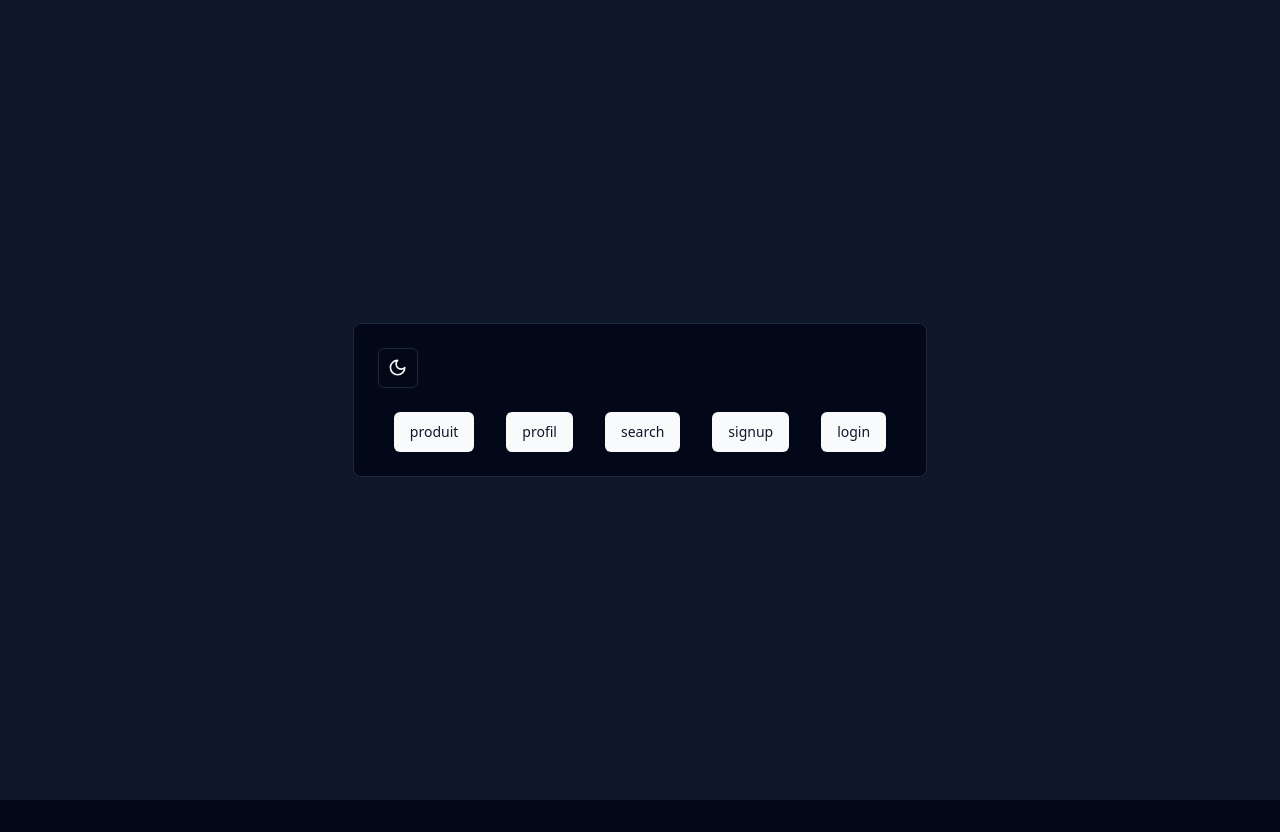
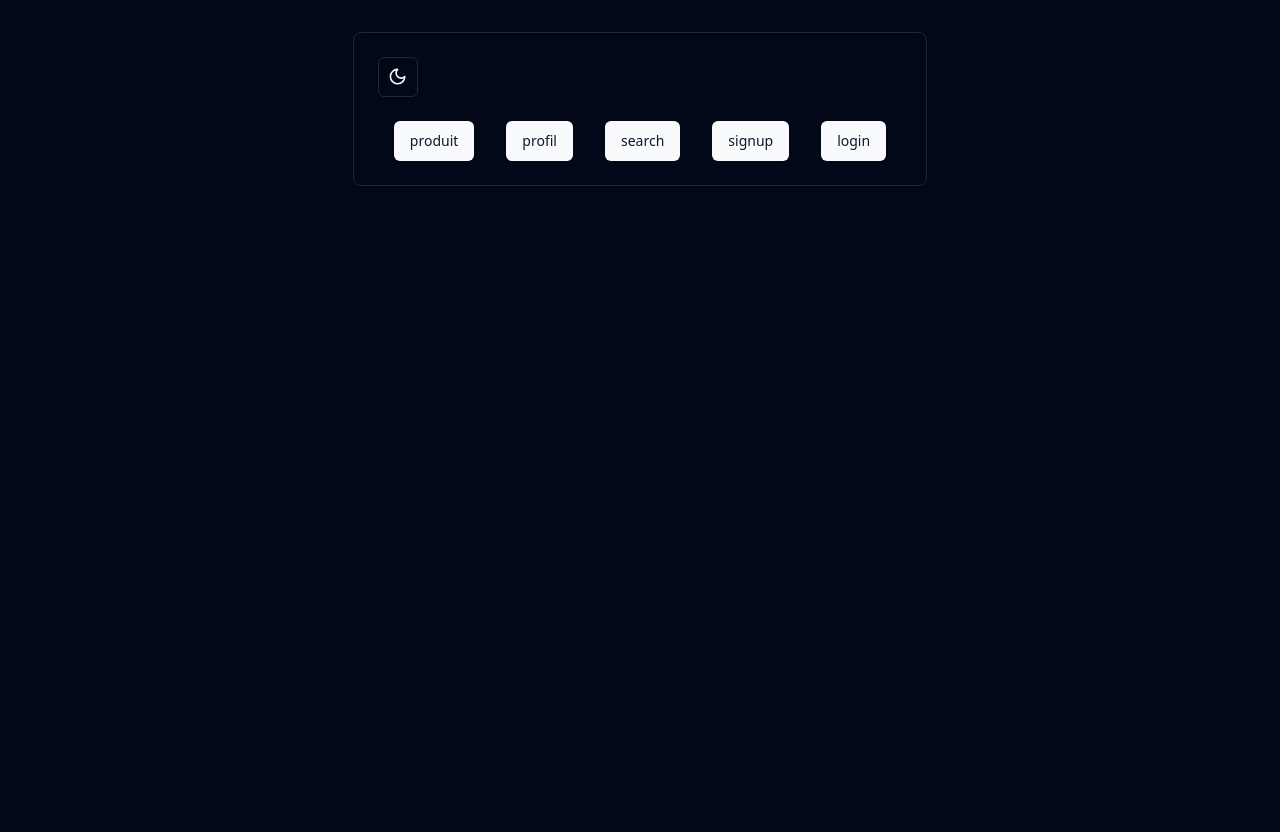
Before and after one commit to drimov/CookRecipes, a React (Vite) app: page / in a window 1280 px wide. Before the commit the page ends 800 px from the top, so only its background shows below. Built offline with nearby package versions, Linux system fonts and the light colour scheme.

Commit message:
refactor: 🎨Modification des composant avec le nouveau wrapper/ suppression du code redondant

```diff
--- a/src/App.tsx
+++ b/src/App.tsx
@@ -3,15 +3,19 @@ import "./App.css"
 import { Authentification, Home, Produit, Profil, Search } from "./pages"
 import { RouterProvider, createBrowserRouter } from "react-router-dom"
 
-import { ThemeProvider } from "./context/ThemeContext"
+import { AppWrapper } from "./context"
+import RootLayout from "./pages/RootLayout"
 
 const router = createBrowserRouter([
   {
     path: "/",
-    element: <Home />,
+    element: <RootLayout />,
     children: [
       {
         index: true,
+        element: <Home />,
+      },
+      {
         path: "search",
         element: <Search />,
       },
@@ -37,9 +41,9 @@ const router = createBrowserRouter([
 
 const App = () => {
   return (
-    <ThemeProvider defaultTheme="dark">
+    <AppWrapper>
       <RouterProvider router={router} />
-    </ThemeProvider>
+    </AppWrapper>
   )
 }
 
--- a/src/main.tsx
+++ b/src/main.tsx
@@ -1,23 +1,9 @@
-import { QueryClient, QueryClientProvider } from "@tanstack/react-query"
-
 import App from "./App.tsx"
 import React from "react"
 import ReactDOM from "react-dom/client"
-import { ReactQueryDevtools } from "@tanstack/react-query-devtools"
-
-const queryClient = new QueryClient({
-  defaultOptions: {
-    queries: {
-      staleTime: 60 * 1000, // 1mn
-    },
-  },
-})
 
 ReactDOM.createRoot(document.getElementById("root")!).render(
   <React.StrictMode>
-    <QueryClientProvider client={queryClient}>
-      <ReactQueryDevtools initialIsOpen={false} />
-      <App />
-    </QueryClientProvider>
+    <App />
   </React.StrictMode>
 )
--- a/src/pages/Home.tsx
+++ b/src/pages/Home.tsx
@@ -3,13 +3,10 @@ import { Card, CardContent, CardHeader } from "@/components/ui/card"
 import { Button } from "@/components/ui/button"
 import { Link } from "@/components/ui/link"
 import { ModeToggle } from "@/components/mode-toggle"
-import { Outlet } from "react-router-dom"
 
 const Home = () => {
   return (
-    <div className="mx-0 grid h-screen w-screen grid-cols-1 bg-primary-foreground">
-      <Outlet />
-      <div className="flex flex-col items-center justify-center">
+    <div className="m-8 flex flex-col items-center justify-center">
       <Card>
         <CardHeader>
           <ModeToggle />
@@ -34,7 +31,6 @@ const Home = () => {
         </CardContent>
       </Card>
     </div>
-    </div>
   )
 }
 export default Home
```
Lines whose indentation alone changed are shown as unchanged.
